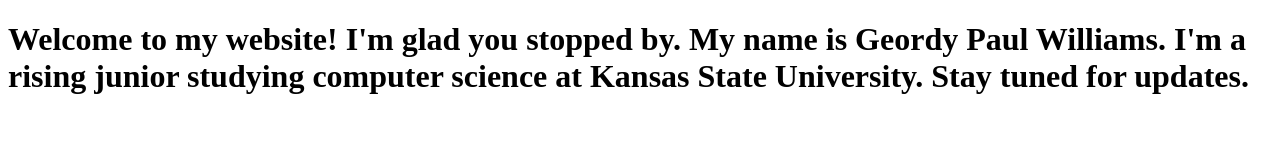
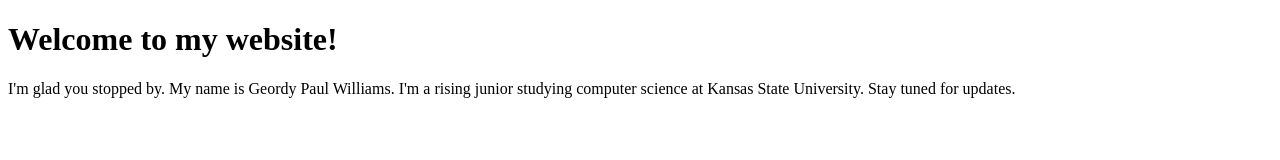
Before and after one commit to geordyp/geordyp.github.io, a plain HTML site: page index.html in a window 1280 px wide. Drawn offline with Linux system fonts and the light colour scheme.

Commit message:
Updated index.html

```diff
--- a/index.html
+++ b/index.html
@@ -6,7 +6,8 @@
 </head>
 
 <body>
-<h1>Welcome to my website! I'm glad you stopped by. My name is Geordy Paul Williams. I'm a rising junior studying computer science at Kansas State University. Stay tuned for updates.</h1>
+    <h1>Welcome to my website!</h1>
+    <p>I'm glad you stopped by. My name is Geordy Paul Williams. I'm a rising junior studying computer science at Kansas State University. Stay tuned for updates.</p>
 </body>
 
 </html>
```
